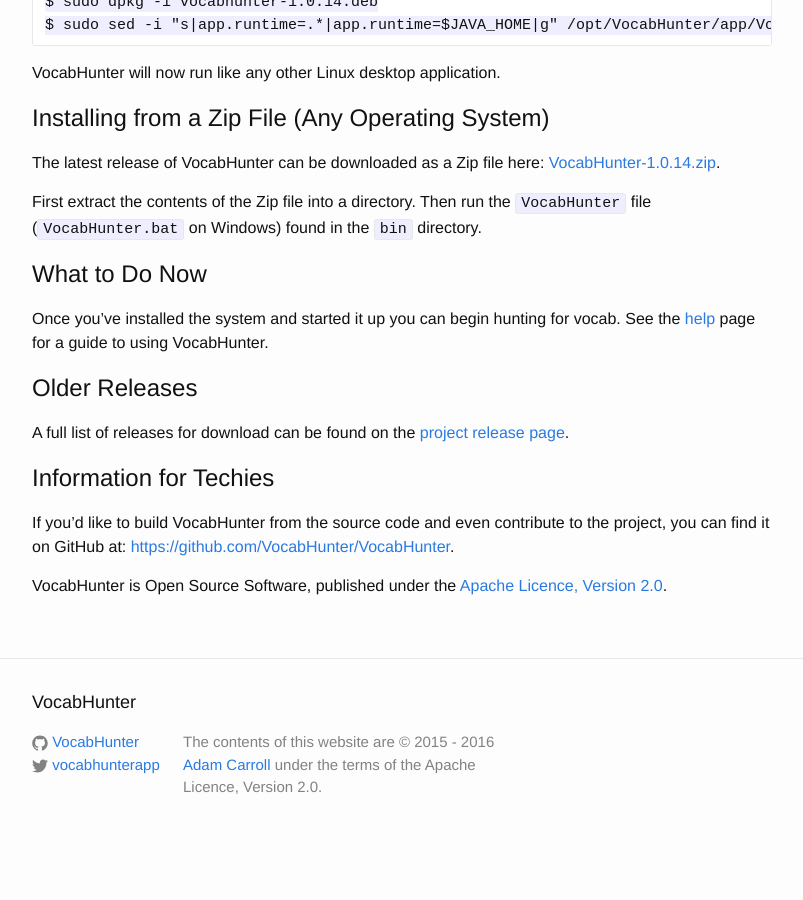
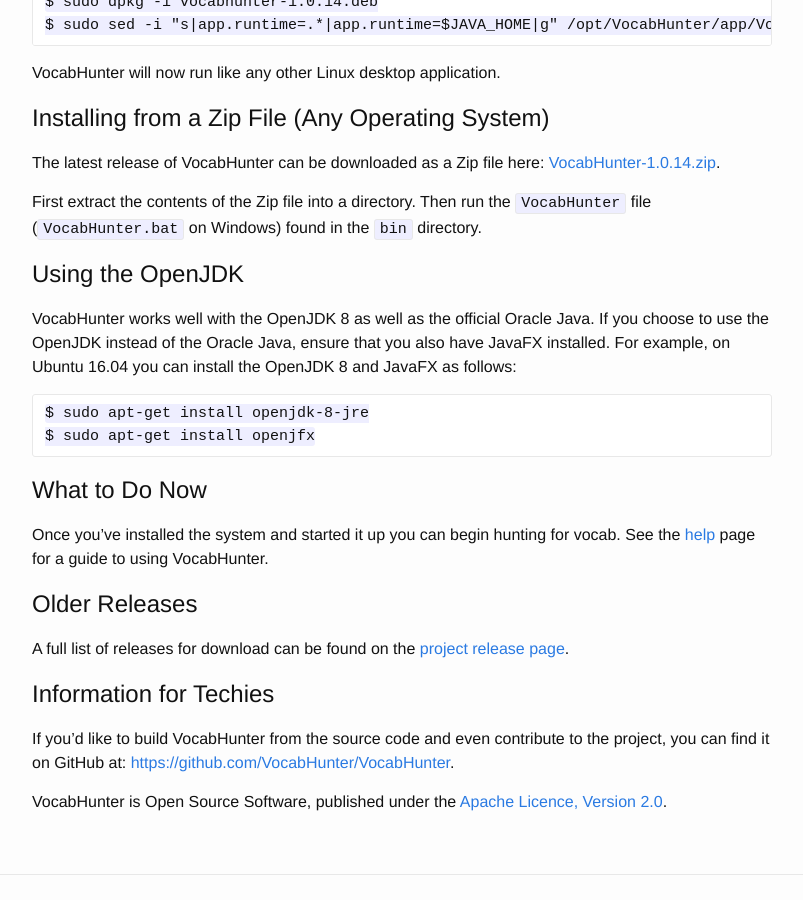
Before and after one commit to VocabHunter/vocabhunter.github.io, a Jekyll site: the page built from download.md, in a window 1280 px wide and 900 px high, scrolled down 901 px. Shown: the whole window, without its empty margins (238-1041 px from the left). Built offline with Jekyll 4.4.1, drawn with Linux system fonts in a browser that asks for light colours; before the commit the page ends 1760 px from its top, so only the background shows below that.

Commit message:
Added OpenJDK information

```diff
--- a/download.md
+++ b/download.md
@@ -48,6 +48,15 @@
 
 First extract the contents of the Zip file into a directory.  Then run the ``VocabHunter`` file  (``VocabHunter.bat`` on Windows) found in the ``bin`` directory.
 
+# Using the OpenJDK
+
+VocabHunter works well with the OpenJDK 8 as well as the official Oracle Java.  If you choose to use the OpenJDK instead of the Oracle Java, ensure that you also have JavaFX installed.  For example, on Ubuntu 16.04 you can install the OpenJDK 8 and JavaFX as follows:
+
+~~~
+$ sudo apt-get install openjdk-8-jre
+$ sudo apt-get install openjfx
+~~~
+
 # What to Do Now
 
 Once you've installed the system and started it up you can begin hunting for vocab.  See the [help](/help) page for a guide to using VocabHunter.
```
